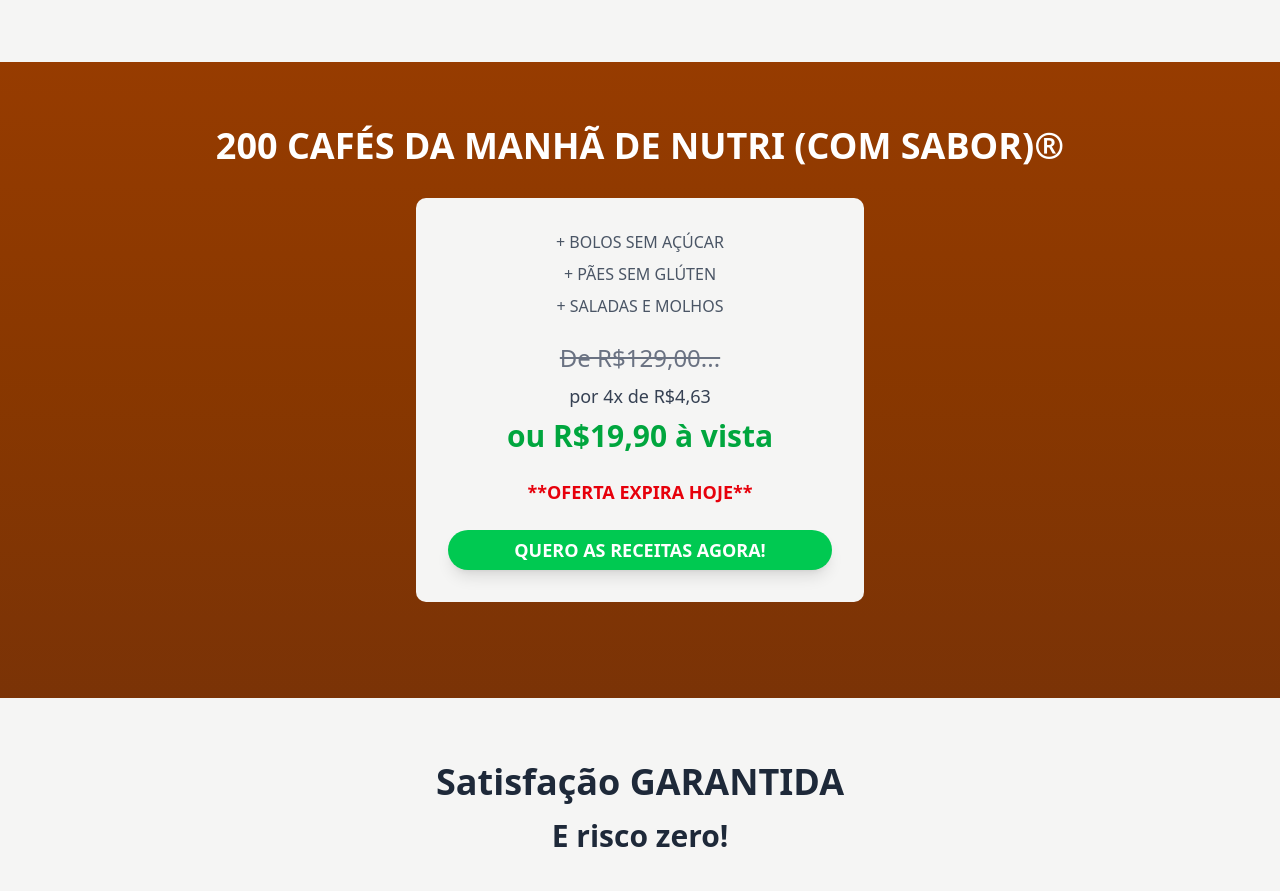
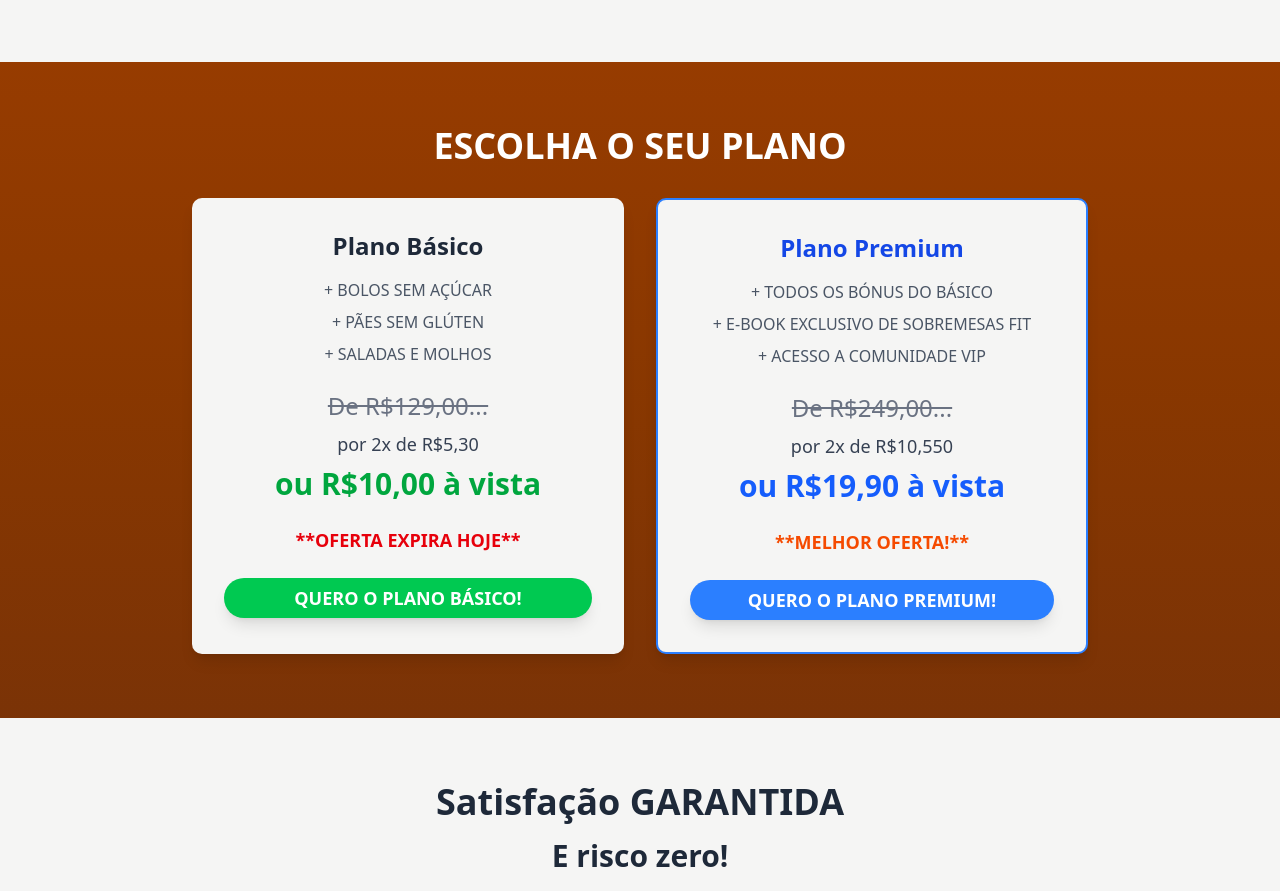
Before and after one commit to adspower123/receitas-cafe-da-manha, a React (Vite) app: page / in a window 1280 px wide. Shown: the part 4600-5491 px from the top of the page. Built offline with nearby package versions, Linux system fonts and the light colour scheme.

Commit message:
Update App.jsx

```diff
--- a/src/App.jsx
+++ b/src/App.jsx
@@ -304,10 +304,13 @@ function App() {
       <section className="bg-gradient-to-b from-amber-800 to-amber-900 py-16 px-4">
         <div className="max-w-4xl mx-auto text-center">
             <h2 className="text-3xl md:text-4xl font-bold text-white mb-8">
-            200 CAFÉS DA MANHÃ DE NUTRI (COM SABOR)®
+              ESCOLHA O SEU PLANO
             </h2>
 
-          <div className="bg-stone-100 rounded-lg p-8 mb-8 max-w-md mx-auto">
+            <div className="grid md:grid-cols-2 gap-8">
+              {/* Plano Atual */}
+              <div className="bg-stone-100 rounded-lg p-8 shadow-lg">
+                <h3 className="text-2xl font-bold text-gray-800 mb-4">Plano Básico</h3>
                 <div className="mb-6">
                   <p className="text-gray-600 mb-2">+ BOLOS SEM AÇÚCAR</p>
                   <p className="text-gray-600 mb-2">+ PÃES SEM GLÚTEN</p>
@@ -316,8 +319,8 @@ function App() {
 
                 <div className="mb-6">
                   <p className="text-2xl text-gray-500 line-through mb-2">De R$129,00...</p>
-              <p className="text-lg text-gray-700 mb-2">por 4x de R$4,63</p>
-              <p className="text-3xl font-bold text-green-600">ou R$19,90 à vista</p>
+                  <p className="text-lg text-gray-700 mb-2">por 2x de R$5,30</p>
+                  <p className="text-3xl font-bold text-green-600">ou R$10,00 à vista</p>
                 </div>
 
                 <p className="text-red-600 font-bold text-lg mb-6">
@@ -325,13 +328,43 @@ function App() {
                 </p>
 
                 <Button
-              id="checkout-button"
+                  id="checkout-button-basico"
                   size="lg"
                   className="w-full bg-green-500 hover:bg-green-600 text-white font-bold text-lg py-4 rounded-full shadow-lg hover:shadow-xl transition-all duration-300 transform hover:scale-105"
-              onClick={() => window.location.href = "https://lastlink.com/p/C1CA067BB/checkout-payment"}
+                  onClick={() => window.location.href = "https://lastlink.com/p/C49817486/checkout-payment/"}
                 >
-              QUERO AS RECEITAS AGORA!
+                  QUERO O PLANO BÁSICO!
                 </Button>
+              </div>
+
+              {/* Novo Plano Premium */}
+              <div className="bg-stone-100 rounded-lg p-8 shadow-lg border-2 border-blue-500">
+                <h3 className="text-2xl font-bold text-blue-700 mb-4">Plano Premium</h3>
+                <div className="mb-6">
+                  <p className="text-gray-600 mb-2">+ TODOS OS BÓNUS DO BÁSICO</p>
+                  <p className="text-gray-600 mb-2">+ E-BOOK EXCLUSIVO DE SOBREMESAS FIT</p>
+                  <p className="text-gray-600 mb-4">+ ACESSO A COMUNIDADE VIP</p>
+                </div>
+
+                <div className="mb-6">
+                  <p className="text-2xl text-gray-500 line-through mb-2">De R$249,00...</p>
+                  <p className="text-lg text-gray-700 mb-2">por 2x de R$10,550</p>
+                  <p className="text-3xl font-bold text-blue-600">ou R$19,90 à vista</p>
+                </div>
+
+                <p className="text-orange-600 font-bold text-lg mb-6">
+                  **MELHOR OFERTA!**
+                </p>
+
+                <Button
+                  id="checkout-button-premium"
+                  size="lg"
+                  className="w-full bg-blue-500 hover:bg-blue-600 text-white font-bold text-lg py-4 rounded-full shadow-lg hover:shadow-xl transition-all duration-300 transform hover:scale-105"
+                  onClick={( ) => window.location.href = "https://lastlink.com/p/C1CA067BB/checkout-payment"}
+                >
+                  QUERO O PLANO PREMIUM!
+                </Button>
+              </div>
             </div>
           </div>
       </section>
```
Lines whose indentation alone changed are shown as unchanged.
